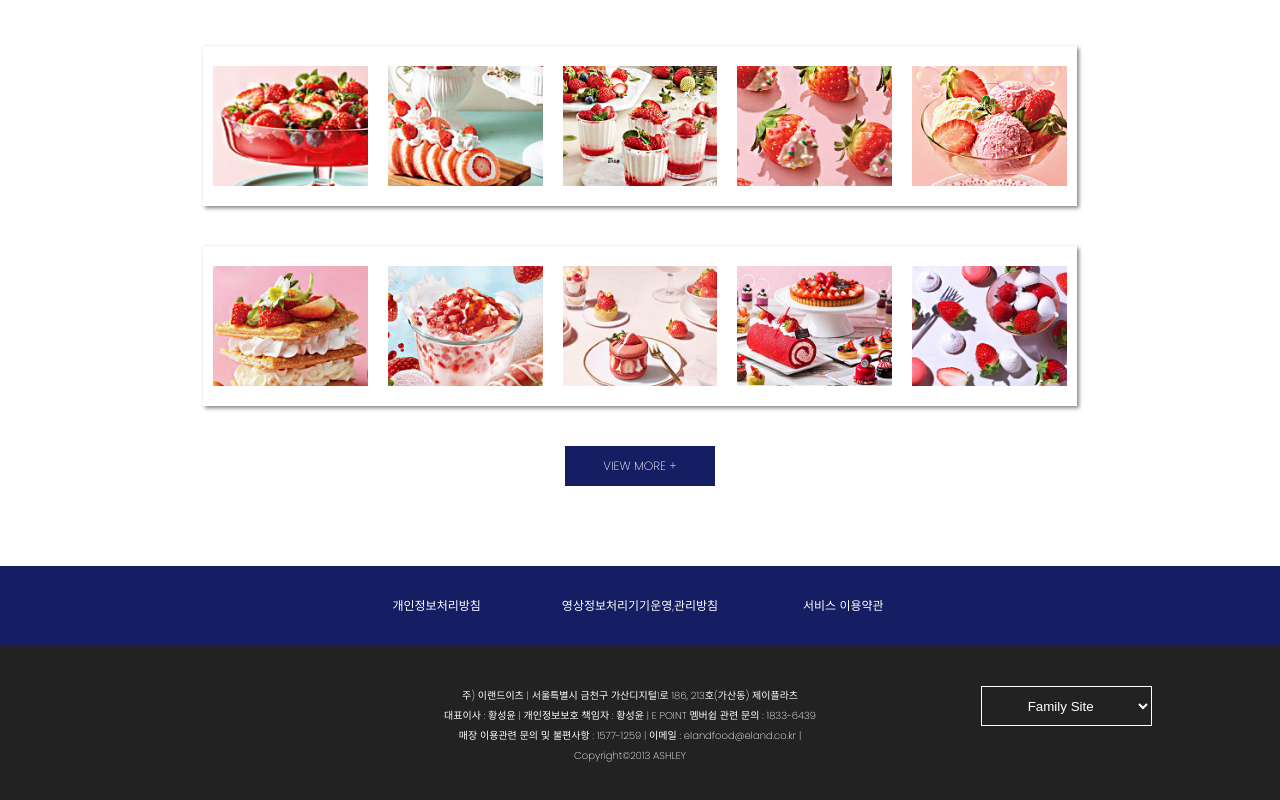
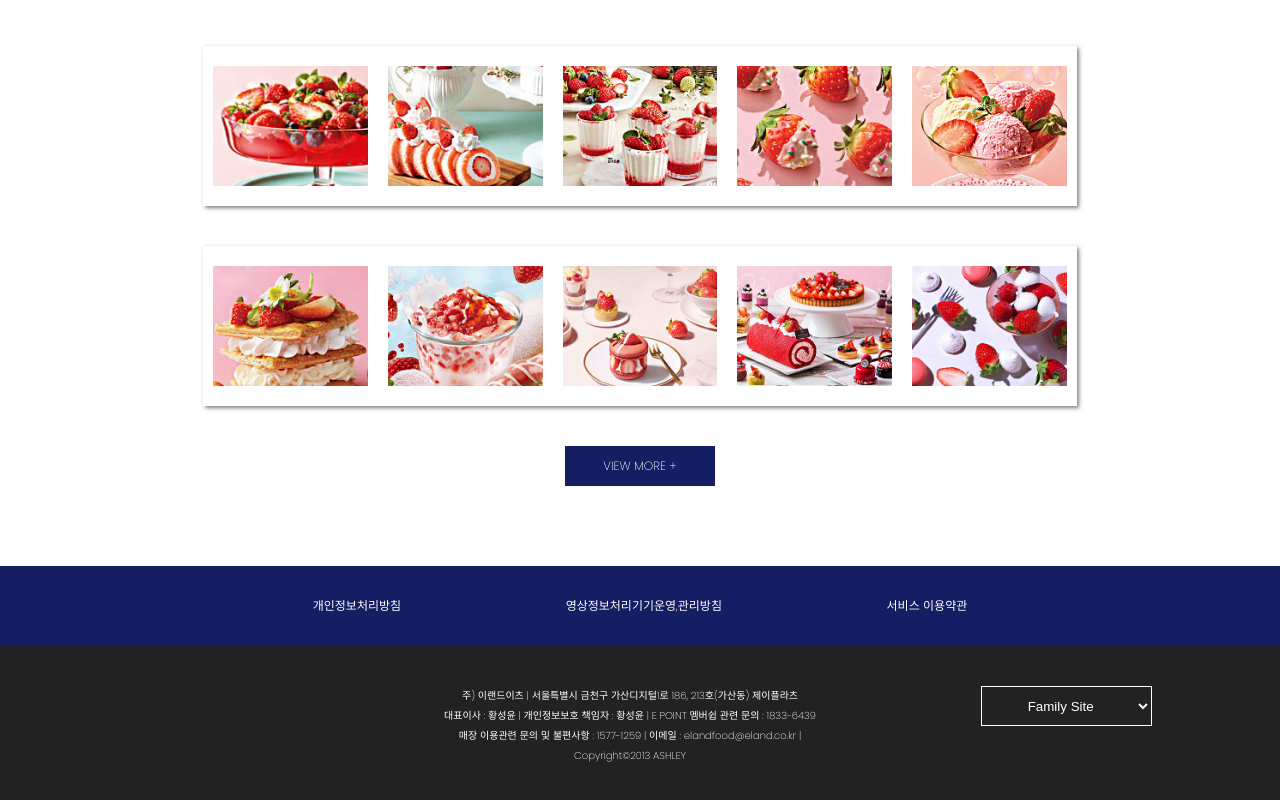
Before and after one commit to jslee971221/portfolio_third_ashley, a plain HTML site: page sub1.html in a window 1280 px wide. Shown: the part 1274-2074 px from the top of the page. Drawn offline with Linux system fonts and the light colour scheme.

Commit message:
헤더, 푸터 반응형 수정

```diff
--- a/css/index.css
+++ b/css/index.css
@@ -65,17 +65,23 @@ div.hdrWrap>div.header>div.hdrRight>ul.menu::after{
     display: block;
     clear: both;
 }
+div.hdrWrap>div.header>div.hdrRight>ul.menu{
+    display: flex;
+    justify-content: space-between;
+    flex-direction: row;
+}
 div.hdrWrap>div.header>div.hdrRight>ul.menu>li{
-    float: left;
+    /* float: left; */
     font-size: 9px;
     line-height: 60px;
-    margin-left: 30px;
+    /* margin-left: 30px; */
     cursor: pointer;
 }
 div.hdrWrap>div.header>div.hdrRight>ul.menu>li:nth-child(1){
     background-color: #fff;
     width: calc(100% / 2.2 * 0.6);
     border-radius: 10px;
+    height: 20px;
     line-height: 20px;
     color: #000;
     margin-top: 20px;
@@ -633,7 +639,13 @@ div.ftrWrap>div.footer{
     text-align: center;
 }
 div.ftrWrap>div.footer>div.ftrTop{
+    width: 80%;
+    margin: 0 auto;
     margin-top: -80px;
+    display: flex;
+    justify-content: space-between;
+    flex-direction: row;
+    text-align: center;
 }
 div.ftrWrap>div.footer>div.ftrTop::after{
     content: '';
@@ -641,20 +653,12 @@ div.ftrWrap>div.footer>div.ftrTop::after{
     clear: both;
 }
 div.ftrWrap>div.footer>div.ftrTop>h4{
-    width: calc(100% / 12 + 20px);
-    float: left;
     color: #fff;
-    margin-left: calc(100% / 12 - 20px);
     font-size: 12px;
     line-height: 80px;
+    margin: 0 auto;
 }
 
-div.ftrWrap>div.footer>div.ftrTop>h4:nth-child(1){
-    margin-left: calc(100% / 12 * 3);
-}
-div.ftrWrap>div.footer>div.ftrTop>h4:nth-child(2){
-    width: calc(100% / 12 * 2);
-}
 div.ftrWrap>div.footer>div.ftrBtm{
     padding: 40px 0px;
 }
--- a/css/index_mobile.css
+++ b/css/index_mobile.css
@@ -9,12 +9,9 @@ div.hdrWrap>div.header>div.hdrLeft h1{
     width: calc(100% / 4);
     height: 20px;
 }
-div.hdrWrap>div.header>div.hdrMid{
-    margin-left: 0px;
-}
 div.hdrWrap>div.header>div.hdrMid>ul.nav>li{
     line-height: 40px;
-    margin-left: 20px;
+    /* margin-left: 20px; */
 }
 div.hdrWrap>div.header>div.hdrRight{
     display: none;
@@ -220,20 +217,15 @@ div.ftrWrap::before{
 }
 div.ftrWrap>div.footer>div.ftrTop{
     margin-top: -40px;
+    width: 100%;
 }
 div.ftrWrap>div.footer>div.ftrTop>h4{
-    width: calc(100% / 4);
     line-height: 10px;
+    height: 10px;
     margin-top: 15px;
     font-size: 8px;
 }
-div.ftrWrap>div.footer>div.ftrTop>h4:nth-child(1){
-    margin-left: 0px;
-    margin-left: 10px;
-}
-div.ftrWrap>div.footer>div.ftrTop>h4:nth-child(2){
-    width: calc(100% / 4 * 1.8);
-}
+
 div.ftrWrap>div.footer>div.ftrBtm{
     padding: 20px 0 40px;
 }
--- a/css/index_tablet.css
+++ b/css/index_tablet.css
@@ -1,4 +1,4 @@
-body{
+body, html{
     overflow-x: hidden;
 }
 div.hdrWrap{
@@ -20,12 +20,22 @@ div.hdrWrap>div.header>div.hdrLeft h1{
 }
 div.hdrWrap>div.header>div.hdrMid{
     float: none;
-    width: 100%;
-    margin-left: calc(100% / 8 * 2 - 20px);
+    width: 80%;
+    /* margin-left: calc(100% / 8 * 2 - 20px); */
+    margin-left: 0px;
+    margin: 0 auto;
+}
+div.hdrWrap>div.header>div.hdrMid>ul.nav{
+    display: flex;
+    justify-content: space-between;
+    flex-direction: row;
 }
 div.hdrWrap>div.header>div.hdrMid>ul.nav>li{
     font-size: 15px;
     line-height: 80px;
+    float: none;
+    margin-left: 0px;
+    margin: 0 auto;
 }
 div.hdrWrap>div.header>div.hdrRight{
     width: 20px;
@@ -34,10 +44,12 @@ div.hdrWrap>div.header>div.hdrRight{
     right: 0;
     top: 0px;
 }
+
 div.hdrWrap>div.header>div.hdrRight>ul.menu>li{
     display: none;
     margin-left: 0;
     font-size: 20px;
+    line-height: 40px;
 }
 div.hdrWrap>div.header>div.hdrRight>ul.menu>li:nth-child(4){
     display: block;
@@ -300,22 +312,12 @@ div.ftrWrap>div.footer{
     max-width: 700px;
 }
 div.ftrWrap>div.footer>div.ftrTop>h4{
-    width: calc(100% / 8 * 1.5);
-    margin-left: 0px;
     text-align: center;
+    height: 40px;
     line-height: 40px;
     margin-top: 20px;
-    border-right: 1px solid white;
 }
-div.ftrWrap>div.footer>div.ftrTop>h4:nth-child(1){
-    margin-left: calc(100% / 8 * 1.5);
-}
-div.ftrWrap>div.footer>div.ftrTop>h4:nth-child(2){
-    width: calc(100% / 8 * 2.3);
-}
-div.ftrWrap>div.footer>div.ftrTop>h4:nth-child(3){
-    border: none;
-}
+
 div.ftrWrap>div.footer>div.ftrBtm>p{
     width: calc(100% / 8 * 6);
     float: none;
--- a/css/sub1.css
+++ b/css/sub1.css
@@ -61,23 +61,30 @@ div.hdrWrap>div.header>div.hdrMid>ul.nav>li{
 div.hdrWrap>div.header>div.hdrRight{
     width: calc(100% / 12 * 2.5);
     float: right;
+
 }
 div.hdrWrap>div.header>div.hdrRight>ul.menu::after{
     content: '';
     display: block;
     clear: both;
 }
+div.hdrWrap>div.header>div.hdrRight>ul.menu{
+    display: flex;
+    justify-content: space-between;
+    flex-direction: row;
+}
 div.hdrWrap>div.header>div.hdrRight>ul.menu>li{
-    float: left;
+    /* float: left; */
     font-size: 9px;
     line-height: 60px;
-    margin-left: 30px;
+    /* margin-left: 30px; */
     cursor: pointer;
 }
 div.hdrWrap>div.header>div.hdrRight>ul.menu>li:nth-child(1){
     background-color: #fff;
     width: calc(100% / 2.2 * 0.6);
     border-radius: 10px;
+    height: 20px;
     line-height: 20px;
     color: #000;
     margin-top: 20px;
@@ -428,7 +435,13 @@ div.ftrWrap>div.footer{
     text-align: center;
 }
 div.ftrWrap>div.footer>div.ftrTop{
+    width: 80%;
+    margin: 0 auto;
     margin-top: -80px;
+    display: flex;
+    justify-content: space-between;
+    flex-direction: row;
+    text-align: center;
 }
 div.ftrWrap>div.footer>div.ftrTop::after{
     content: '';
@@ -436,20 +449,12 @@ div.ftrWrap>div.footer>div.ftrTop::after{
     clear: both;
 }
 div.ftrWrap>div.footer>div.ftrTop>h4{
-    width: calc(100% / 12 + 20px);
-    float: left;
     color: #fff;
-    margin-left: calc(100% / 12 - 20px);
     font-size: 12px;
     line-height: 80px;
+    margin: 0 auto;
 }
 
-div.ftrWrap>div.footer>div.ftrTop>h4:nth-child(1){
-    margin-left: calc(100% / 12 * 3);
-}
-div.ftrWrap>div.footer>div.ftrTop>h4:nth-child(2){
-    width: calc(100% / 12 * 2);
-}
 div.ftrWrap>div.footer>div.ftrBtm{
     padding: 40px 0px;
 }
--- a/css/sub1_mobile.css
+++ b/css/sub1_mobile.css
@@ -1,3 +1,4 @@
+
 div.hdrWrap{
     padding-top: 20px;
 }
@@ -8,14 +9,9 @@ div.hdrWrap>div.header>div.hdrLeft h1{
     width: calc(100% / 4);
     height: 20px;
 }
-div.hdrWrap>div.header>div.hdrMid{
-    margin-left: 0px;
-    width: 95%;
-    margin: 0 auto;;
-}
 div.hdrWrap>div.header>div.hdrMid>ul.nav>li{
     line-height: 40px;
-    margin-left: 20px;
+    /* margin-left: 20px; */
 }
 div.hdrWrap>div.header>div.hdrRight{
     display: none;
@@ -98,20 +94,15 @@ div.ftrWrap::before{
 }
 div.ftrWrap>div.footer>div.ftrTop{
     margin-top: -40px;
+    width: 100%;
 }
 div.ftrWrap>div.footer>div.ftrTop>h4{
-    width: calc(100% / 4);
     line-height: 10px;
+    height: 10px;
     margin-top: 15px;
     font-size: 8px;
 }
-div.ftrWrap>div.footer>div.ftrTop>h4:nth-child(1){
-    margin-left: 0px;
-    margin-left: 10px;
-}
-div.ftrWrap>div.footer>div.ftrTop>h4:nth-child(2){
-    width: calc(100% / 4 * 1.8);
-}
+
 div.ftrWrap>div.footer>div.ftrBtm{
     padding: 20px 0 40px;
 }
--- a/css/sub1_tablet.css
+++ b/css/sub1_tablet.css
@@ -20,12 +20,22 @@ div.hdrWrap>div.header>div.hdrLeft h1{
 }
 div.hdrWrap>div.header>div.hdrMid{
     float: none;
-    width: 100%;
-    margin-left: calc(100% / 8 * 2 - 20px);
+    width: 80%;
+    /* margin-left: calc(100% / 8 * 2 - 20px); */
+    margin-left: 0px;
+    margin: 0 auto;
+}
+div.hdrWrap>div.header>div.hdrMid>ul.nav{
+    display: flex;
+    justify-content: space-between;
+    flex-direction: row;
 }
 div.hdrWrap>div.header>div.hdrMid>ul.nav>li{
     font-size: 15px;
     line-height: 80px;
+    float: none;
+    margin-left: 0px;
+    margin: 0 auto;
 }
 div.hdrWrap>div.header>div.hdrRight{
     width: 20px;
@@ -34,18 +44,17 @@ div.hdrWrap>div.header>div.hdrRight{
     right: 0;
     top: 0px;
 }
-div.hdrWrap>div.header>div.hdrMid{
-    width: 60%;
-    margin: 0 auto;
-}
+
 div.hdrWrap>div.header>div.hdrRight>ul.menu>li{
     display: none;
     margin-left: 0;
     font-size: 20px;
+    line-height: 40px;
 }
 div.hdrWrap>div.header>div.hdrRight>ul.menu>li:nth-child(4){
     display: block;
 }
+
 div.mainWrap{
     height: 120px;
     margin-top: 0px;
@@ -173,22 +182,12 @@ div.ftrWrap>div.footer{
     max-width: 700px;
 }
 div.ftrWrap>div.footer>div.ftrTop>h4{
-    width: calc(100% / 8 * 1.5);
-    margin-left: 0px;
     text-align: center;
+    height: 40px;
     line-height: 40px;
     margin-top: 20px;
-    border-right: 1px solid white;
 }
-div.ftrWrap>div.footer>div.ftrTop>h4:nth-child(1){
-    margin-left: calc(100% / 8 * 1.5);
-}
-div.ftrWrap>div.footer>div.ftrTop>h4:nth-child(2){
-    width: calc(100% / 8 * 2.3);
-}
-div.ftrWrap>div.footer>div.ftrTop>h4:nth-child(3){
-    border: none;
-}
+
 div.ftrWrap>div.footer>div.ftrBtm>p{
     width: calc(100% / 8 * 6);
     float: none;
--- a/css/sub2.css
+++ b/css/sub2.css
@@ -67,17 +67,23 @@ div.hdrWrap>div.header>div.hdrRight>ul.menu::after{
     display: block;
     clear: both;
 }
+div.hdrWrap>div.header>div.hdrRight>ul.menu{
+    display: flex;
+    justify-content: space-between;
+    flex-direction: row;
+}
 div.hdrWrap>div.header>div.hdrRight>ul.menu>li{
-    float: left;
+    /* float: left; */
     font-size: 9px;
     line-height: 60px;
-    margin-left: 30px;
+    /* margin-left: 30px; */
     cursor: pointer;
 }
 div.hdrWrap>div.header>div.hdrRight>ul.menu>li:nth-child(1){
     background-color: #fff;
     width: calc(100% / 2.2 * 0.6);
     border-radius: 10px;
+    height: 20px;
     line-height: 20px;
     color: #000;
     margin-top: 20px;
@@ -587,7 +593,13 @@ div.ftrWrap>div.footer{
     text-align: center;
 }
 div.ftrWrap>div.footer>div.ftrTop{
+    width: 80%;
+    margin: 0 auto;
     margin-top: -80px;
+    display: flex;
+    justify-content: space-between;
+    flex-direction: row;
+    text-align: center;
 }
 div.ftrWrap>div.footer>div.ftrTop::after{
     content: '';
@@ -595,20 +607,12 @@ div.ftrWrap>div.footer>div.ftrTop::after{
     clear: both;
 }
 div.ftrWrap>div.footer>div.ftrTop>h4{
-    width: calc(100% / 12 + 20px);
-    float: left;
     color: #fff;
-    margin-left: calc(100% / 12 - 20px);
     font-size: 12px;
     line-height: 80px;
+    margin: 0 auto;
 }
 
-div.ftrWrap>div.footer>div.ftrTop>h4:nth-child(1){
-    margin-left: calc(100% / 12 * 3);
-}
-div.ftrWrap>div.footer>div.ftrTop>h4:nth-child(2){
-    width: calc(100% / 12 * 2);
-}
 div.ftrWrap>div.footer>div.ftrBtm{
     padding: 40px 0px;
 }
--- a/css/sub2_mobile.css
+++ b/css/sub2_mobile.css
@@ -1,3 +1,4 @@
+
 div.hdrWrap{
     padding-top: 20px;
 }
@@ -8,14 +9,9 @@ div.hdrWrap>div.header>div.hdrLeft h1{
     width: calc(100% / 4);
     height: 20px;
 }
-div.hdrWrap>div.header>div.hdrMid{
-    margin-left: 0px;
-    width: 95%;
-    margin: 0 auto;;
-}
 div.hdrWrap>div.header>div.hdrMid>ul.nav>li{
     line-height: 40px;
-    margin-left: 20px;
+    /* margin-left: 20px; */
 }
 div.hdrWrap>div.header>div.hdrRight{
     display: none;
@@ -272,20 +268,15 @@ div.ftrWrap::before{
 }
 div.ftrWrap>div.footer>div.ftrTop{
     margin-top: -40px;
+    width: 100%;
 }
 div.ftrWrap>div.footer>div.ftrTop>h4{
-    width: calc(100% / 4);
     line-height: 10px;
+    height: 10px;
     margin-top: 15px;
     font-size: 8px;
 }
-div.ftrWrap>div.footer>div.ftrTop>h4:nth-child(1){
-    margin-left: 0px;
-    margin-left: 10px;
-}
-div.ftrWrap>div.footer>div.ftrTop>h4:nth-child(2){
-    width: calc(100% / 4 * 1.8);
-}
+
 div.ftrWrap>div.footer>div.ftrBtm{
     padding: 20px 0 40px;
 }
--- a/css/sub2_tablet.css
+++ b/css/sub2_tablet.css
@@ -20,12 +20,22 @@ div.hdrWrap>div.header>div.hdrLeft h1{
 }
 div.hdrWrap>div.header>div.hdrMid{
     float: none;
-    width: 100%;
-    margin-left: calc(100% / 8 * 2 - 20px);
+    width: 80%;
+    /* margin-left: calc(100% / 8 * 2 - 20px); */
+    margin-left: 0px;
+    margin: 0 auto;
+}
+div.hdrWrap>div.header>div.hdrMid>ul.nav{
+    display: flex;
+    justify-content: space-between;
+    flex-direction: row;
 }
 div.hdrWrap>div.header>div.hdrMid>ul.nav>li{
     font-size: 15px;
     line-height: 80px;
+    float: none;
+    margin-left: 0px;
+    margin: 0 auto;
 }
 div.hdrWrap>div.header>div.hdrRight{
     width: 20px;
@@ -34,18 +44,17 @@ div.hdrWrap>div.header>div.hdrRight{
     right: 0;
     top: 0px;
 }
-div.hdrWrap>div.header>div.hdrMid{
-    width: 60%;
-    margin: 0 auto;
-}
+
 div.hdrWrap>div.header>div.hdrRight>ul.menu>li{
     display: none;
     margin-left: 0;
     font-size: 20px;
+    line-height: 40px;
 }
 div.hdrWrap>div.header>div.hdrRight>ul.menu>li:nth-child(4){
     display: block;
 }
+
 div.mainWrap{
     height: 120px;
     margin-top: 0px;
@@ -270,22 +279,12 @@ div.ftrWrap>div.footer{
     max-width: 700px;
 }
 div.ftrWrap>div.footer>div.ftrTop>h4{
-    width: calc(100% / 8 * 1.5);
-    margin-left: 0px;
     text-align: center;
+    height: 40px;
     line-height: 40px;
     margin-top: 20px;
-    border-right: 1px solid white;
 }
-div.ftrWrap>div.footer>div.ftrTop>h4:nth-child(1){
-    margin-left: calc(100% / 8 * 1.5);
-}
-div.ftrWrap>div.footer>div.ftrTop>h4:nth-child(2){
-    width: calc(100% / 8 * 2.3);
-}
-div.ftrWrap>div.footer>div.ftrTop>h4:nth-child(3){
-    border: none;
-}
+
 div.ftrWrap>div.footer>div.ftrBtm>p{
     width: calc(100% / 8 * 6);
     float: none;
--- a/css/sub3.css
+++ b/css/sub3.css
@@ -67,17 +67,23 @@ div.hdrWrap>div.header>div.hdrRight>ul.menu::after{
     display: block;
     clear: both;
 }
+div.hdrWrap>div.header>div.hdrRight>ul.menu{
+    display: flex;
+    justify-content: space-between;
+    flex-direction: row;
+}
 div.hdrWrap>div.header>div.hdrRight>ul.menu>li{
-    float: left;
+    /* float: left; */
     font-size: 9px;
     line-height: 60px;
-    margin-left: 30px;
+    /* margin-left: 30px; */
     cursor: pointer;
 }
 div.hdrWrap>div.header>div.hdrRight>ul.menu>li:nth-child(1){
     background-color: #fff;
     width: calc(100% / 2.2 * 0.6);
     border-radius: 10px;
+    height: 20px;
     line-height: 20px;
     color: #000;
     margin-top: 20px;
@@ -602,7 +608,13 @@ div.ftrWrap>div.footer{
     text-align: center;
 }
 div.ftrWrap>div.footer>div.ftrTop{
+    width: 80%;
+    margin: 0 auto;
     margin-top: -80px;
+    display: flex;
+    justify-content: space-between;
+    flex-direction: row;
+    text-align: center;
 }
 div.ftrWrap>div.footer>div.ftrTop::after{
     content: '';
@@ -610,20 +622,12 @@ div.ftrWrap>div.footer>div.ftrTop::after{
     clear: both;
 }
 div.ftrWrap>div.footer>div.ftrTop>h4{
-    width: calc(100% / 12 + 20px);
-    float: left;
     color: #fff;
-    margin-left: calc(100% / 12 - 20px);
     font-size: 12px;
     line-height: 80px;
+    margin: 0 auto;
 }
 
-div.ftrWrap>div.footer>div.ftrTop>h4:nth-child(1){
-    margin-left: calc(100% / 12 * 3);
-}
-div.ftrWrap>div.footer>div.ftrTop>h4:nth-child(2){
-    width: calc(100% / 12 * 2);
-}
 div.ftrWrap>div.footer>div.ftrBtm{
     padding: 40px 0px;
 }
--- a/css/sub3_mobile.css
+++ b/css/sub3_mobile.css
@@ -1,3 +1,4 @@
+
 div.hdrWrap{
     padding-top: 20px;
 }
@@ -8,14 +9,9 @@ div.hdrWrap>div.header>div.hdrLeft h1{
     width: calc(100% / 4);
     height: 20px;
 }
-div.hdrWrap>div.header>div.hdrMid{
-    margin-left: 0px;
-    width: 95%;
-    margin: 0 auto;;
-}
 div.hdrWrap>div.header>div.hdrMid>ul.nav>li{
     line-height: 40px;
-    margin-left: 20px;
+    /* margin-left: 20px; */
 }
 div.hdrWrap>div.header>div.hdrRight{
     display: none;
@@ -242,20 +238,15 @@ div.ftrWrap::before{
 }
 div.ftrWrap>div.footer>div.ftrTop{
     margin-top: -40px;
+    width: 100%;
 }
 div.ftrWrap>div.footer>div.ftrTop>h4{
-    width: calc(100% / 4);
     line-height: 10px;
+    height: 10px;
     margin-top: 15px;
     font-size: 8px;
 }
-div.ftrWrap>div.footer>div.ftrTop>h4:nth-child(1){
-    margin-left: 0px;
-    margin-left: 10px;
-}
-div.ftrWrap>div.footer>div.ftrTop>h4:nth-child(2){
-    width: calc(100% / 4 * 1.8);
-}
+
 div.ftrWrap>div.footer>div.ftrBtm{
     padding: 20px 0 40px;
 }
--- a/css/sub3_tablet.css
+++ b/css/sub3_tablet.css
@@ -20,12 +20,22 @@ div.hdrWrap>div.header>div.hdrLeft h1{
 }
 div.hdrWrap>div.header>div.hdrMid{
     float: none;
-    width: 100%;
-    margin-left: calc(100% / 8 * 2 - 20px);
+    width: 80%;
+    /* margin-left: calc(100% / 8 * 2 - 20px); */
+    margin-left: 0px;
+    margin: 0 auto;
+}
+div.hdrWrap>div.header>div.hdrMid>ul.nav{
+    display: flex;
+    justify-content: space-between;
+    flex-direction: row;
 }
 div.hdrWrap>div.header>div.hdrMid>ul.nav>li{
     font-size: 15px;
     line-height: 80px;
+    float: none;
+    margin-left: 0px;
+    margin: 0 auto;
 }
 div.hdrWrap>div.header>div.hdrRight{
     width: 20px;
@@ -34,18 +44,17 @@ div.hdrWrap>div.header>div.hdrRight{
     right: 0;
     top: 0px;
 }
-div.hdrWrap>div.header>div.hdrMid{
-    width: 60%;
-    margin: 0 auto;
-}
+
 div.hdrWrap>div.header>div.hdrRight>ul.menu>li{
     display: none;
     margin-left: 0;
     font-size: 20px;
+    line-height: 40px;
 }
 div.hdrWrap>div.header>div.hdrRight>ul.menu>li:nth-child(4){
     display: block;
 }
+
 div.mainWrap{
     height: 120px;
     margin-top: 0px;
@@ -239,22 +248,12 @@ div.ftrWrap>div.footer{
     max-width: 700px;
 }
 div.ftrWrap>div.footer>div.ftrTop>h4{
-    width: calc(100% / 8 * 1.5);
-    margin-left: 0px;
     text-align: center;
+    height: 40px;
     line-height: 40px;
     margin-top: 20px;
-    border-right: 1px solid white;
 }
-div.ftrWrap>div.footer>div.ftrTop>h4:nth-child(1){
-    margin-left: calc(100% / 8 * 1.5);
-}
-div.ftrWrap>div.footer>div.ftrTop>h4:nth-child(2){
-    width: calc(100% / 8 * 2.3);
-}
-div.ftrWrap>div.footer>div.ftrTop>h4:nth-child(3){
-    border: none;
-}
+
 div.ftrWrap>div.footer>div.ftrBtm>p{
     width: calc(100% / 8 * 6);
     float: none;
```
